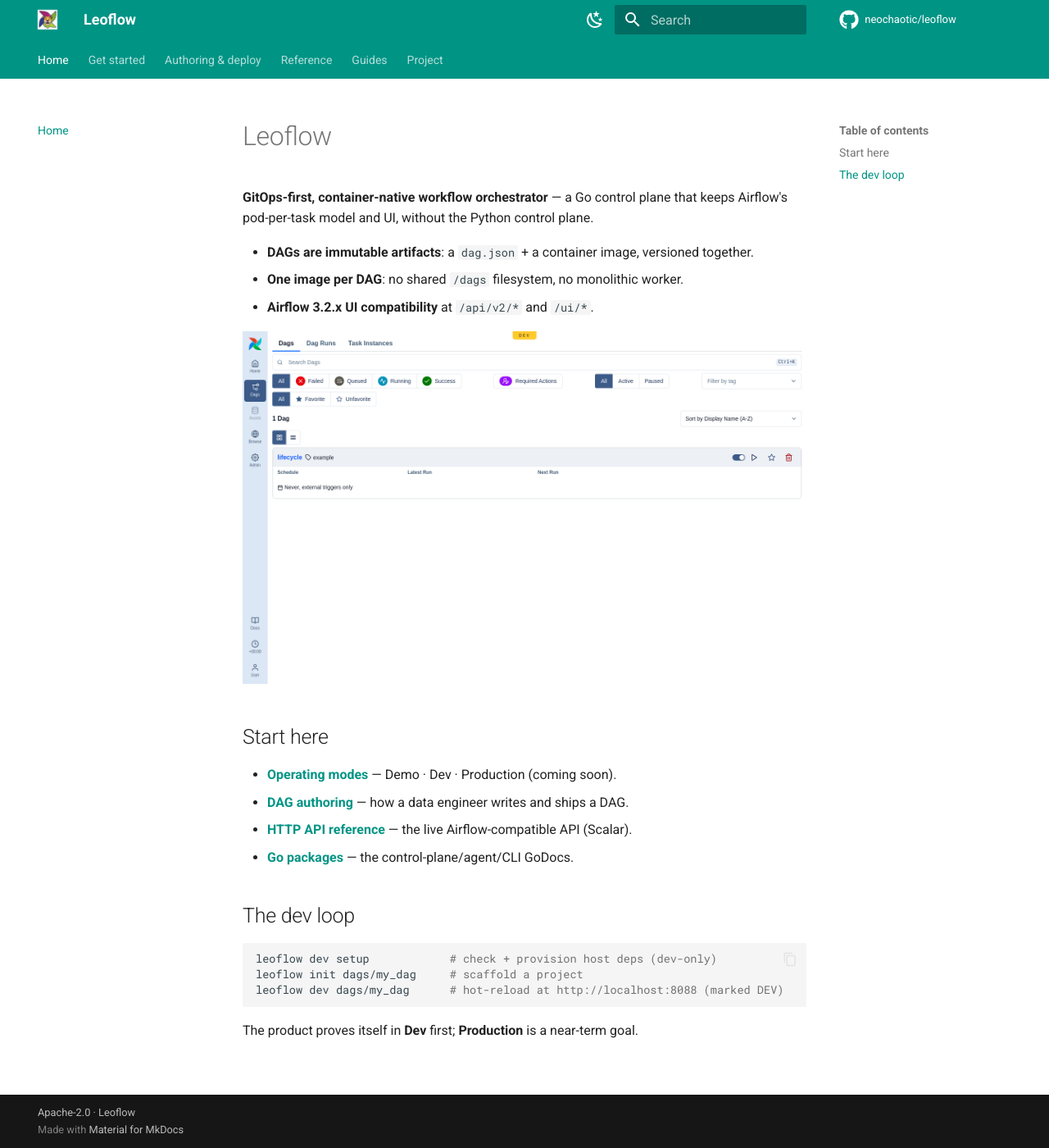
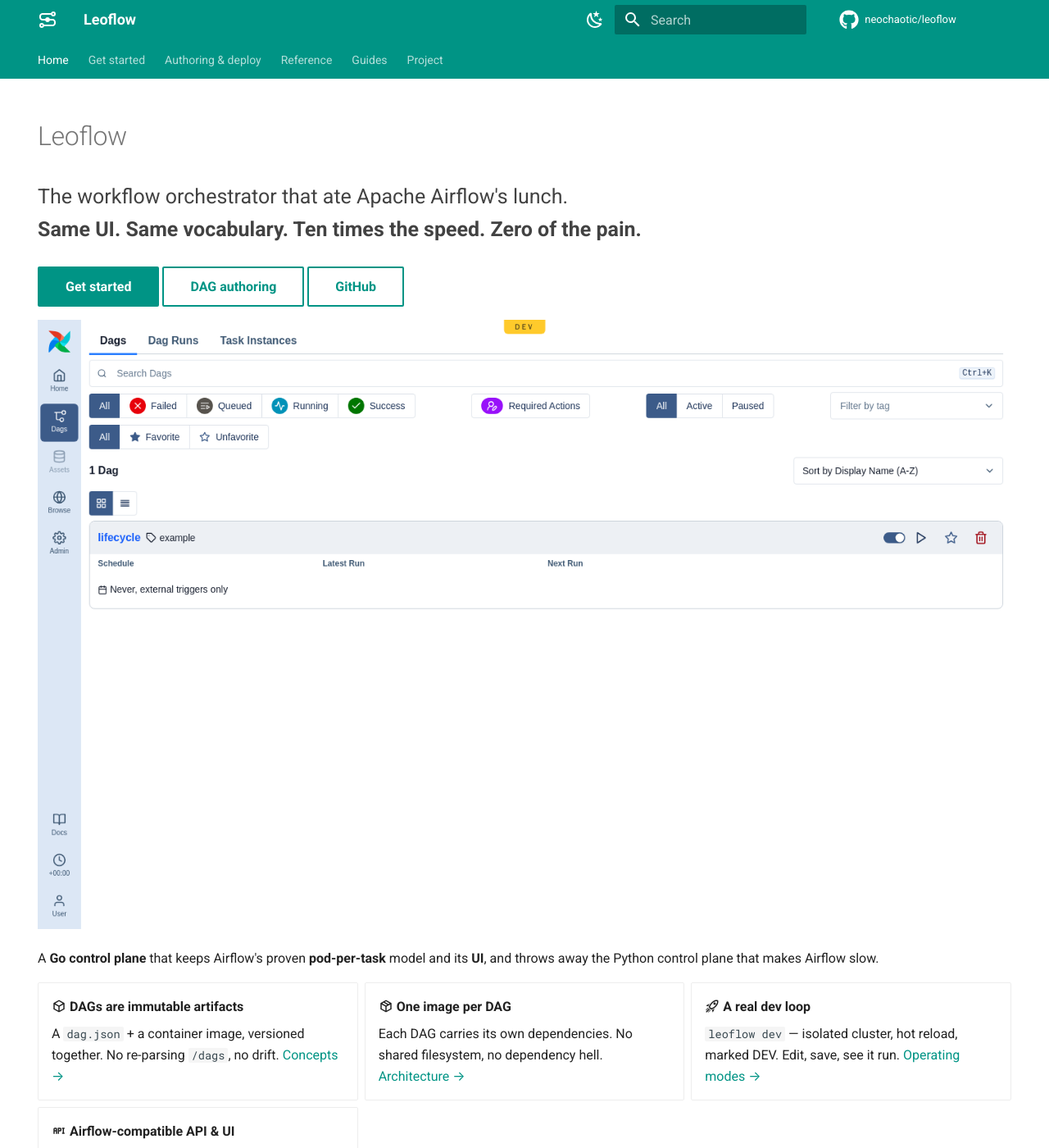
Before and after one commit to neochaotic/leoflow, an MkDocs documentation site: the page built from docs/index.md, in a window 1280 px wide and 1400 px high. Shown: the whole window at 82% size. Built offline with MkDocs 1.6.1 and Material for MkDocs 9.7.7, drawn with Linux system fonts in a browser that asks for light colours; comment, search, counter and statistics services are not loaded; some of the changed text lies outside the part shown.

Commit message:
docs: P0 polish — full-bleed Scalar, hero landing, source links, logo
- HTTP API: standalone full-bleed Scalar page (no Material chrome, back link) so
  it uses the whole viewport instead of a cramped column. Read-only on the static
  site: hideTestRequestButton avoids errors against a non-existent live server
  (the running control plane's /docs keeps the test button).
- Landing: hero with tagline + CTA buttons + grid cards + dev screenshot + the
  product voice — a front door, not an internal doc.
- Source links: mkdocstrings show_source:true (Python); gomarkdoc --repository.url
  links Go symbols to GitHub source.
- Logo: crisp Material icon in the navbar (the detailed PNG stays as favicon).

mkdocs build --strict passes.

Co-Authored-By: Claude Opus 4.7 <noreply@anthropic.com>

````diff
--- a/docs/index.md
+++ b/docs/index.md
@@ -1,25 +1,55 @@
+---
+hide:
+  - navigation
+  - toc
+---
+
 # Leoflow
 
-**GitOps-first, container-native workflow orchestrator** — a Go control plane
-that keeps Airflow's pod-per-task model and UI, without the Python control plane.
+<p style="font-size:1.25rem; opacity:.85; margin-top:-.4rem;">
+The workflow orchestrator that ate Apache Airflow's lunch.<br>
+<strong>Same UI. Same vocabulary. Ten times the speed. Zero of the pain.</strong>
+</p>
 
-- **DAGs are immutable artifacts**: a `dag.json` + a container image, versioned together.
-- **One image per DAG**: no shared `/dags` filesystem, no monolithic worker.
-- **Airflow 3.2.x UI compatibility** at `/api/v2/*` and `/ui/*`.
+[Get started](quickstart.md){ .md-button .md-button--primary }
+[DAG authoring](dag-authoring.md){ .md-button }
+[GitHub](https://github.com/neochaotic/leoflow){ .md-button }
 
+![Leoflow Dev — DAGs view, marked DEV](assets/screenshots/dev-dags.png){ width="100%" }
 
-![Leoflow Dev — DAGs view (marked DEV)](assets/screenshots/dev-dags.png)
+A **Go control plane** that keeps Airflow's proven **pod-per-task** model and its
+**UI**, and throws away the Python control plane that makes Airflow slow.
 
-## Start here
-- **[Operating modes](operating-modes.md)** — Demo · Dev · Production (coming soon).
-- **[DAG authoring](dag-authoring.md)** — how a data engineer writes and ships a DAG.
-- **[HTTP API reference](api-reference.md)** — the live Airflow-compatible API (Scalar).
-- **[Go packages](go-api.md)** — the control-plane/agent/CLI GoDocs.
+<div class="grid cards" markdown>
+
+- :material-cube-outline: **DAGs are immutable artifacts**
+
+    A `dag.json` + a container image, versioned together. No re-parsing `/dags`,
+    no drift. [Concepts →](concepts.md)
+
+- :material-package-variant-closed: **One image per DAG**
+
+    Each DAG carries its own dependencies. No shared filesystem, no dependency
+    hell. [Architecture →](architecture.md)
+
+- :material-rocket-launch-outline: **A real dev loop**
+
+    `leoflow dev` — isolated cluster, hot reload, marked DEV. Edit, save, see it
+    run. [Operating modes →](operating-modes.md)
+
+- :material-api: **Airflow-compatible API & UI**
+
+    `/api/v2/*` and `/ui/*`, pinned to Airflow 3.2.x. [HTTP API →](api-reference.html)
+
+</div>
 
 ## The dev loop
+
 ```bash
 leoflow dev setup            # check + provision host deps (dev-only)
 leoflow init dags/my_dag     # scaffold a project
 leoflow dev dags/my_dag      # hot-reload at http://localhost:8088 (marked DEV)
 ```
-The product proves itself in **Dev** first; **Production** is a near-term goal.
+
+The product **proves itself in Dev first**; **Production** is a near-term goal
+([roadmap](roadmap-to-release.md)).
--- a/mkdocs.yml
+++ b/mkdocs.yml
@@ -11,9 +11,9 @@ use_directory_urls: false
 
 theme:
   name: material
-  logo: assets/icon-256.png
   favicon: assets/icon-256.png
   icon:
+    logo: material/transit-connection-variant
     repo: fontawesome/brands/github
   palette:
     - media: "(prefers-color-scheme: light)"
@@ -54,7 +54,7 @@ plugins:
           paths: [runtime/python]
           options:
             show_root_heading: true
-            show_source: false
+            show_source: true
             heading_level: 2
 
 validation:
@@ -96,7 +96,7 @@ nav:
       - DAG authoring: dag-authoring.md
       - CI/CD & deploy examples: deploy.md
   - Reference:
-      - HTTP API (Scalar): api-reference.md
+      - HTTP API (Scalar): api-reference.html
       - CLI reference: cli/leoflow.md
       - Go packages (GoDocs): go-api.md
       - Go reference (all packages): go/reference.md
````
Also changed, not shown: docs/api-reference.html (added, +26 -0 lines), docs/api-reference.md (deleted, +0 -10 lines), docs/dag-authoring.md (+1 -1 lines), 1 other file.
